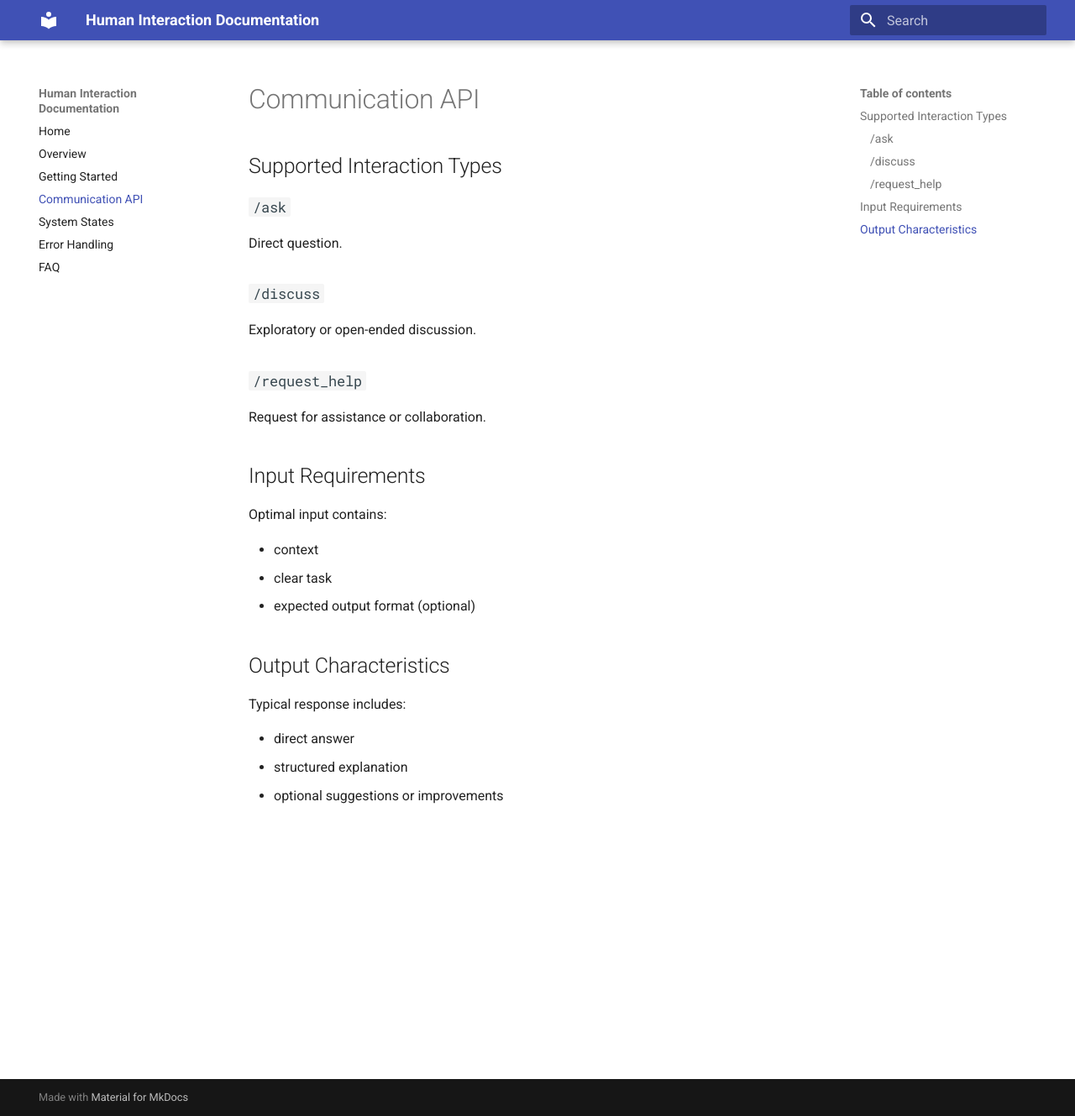
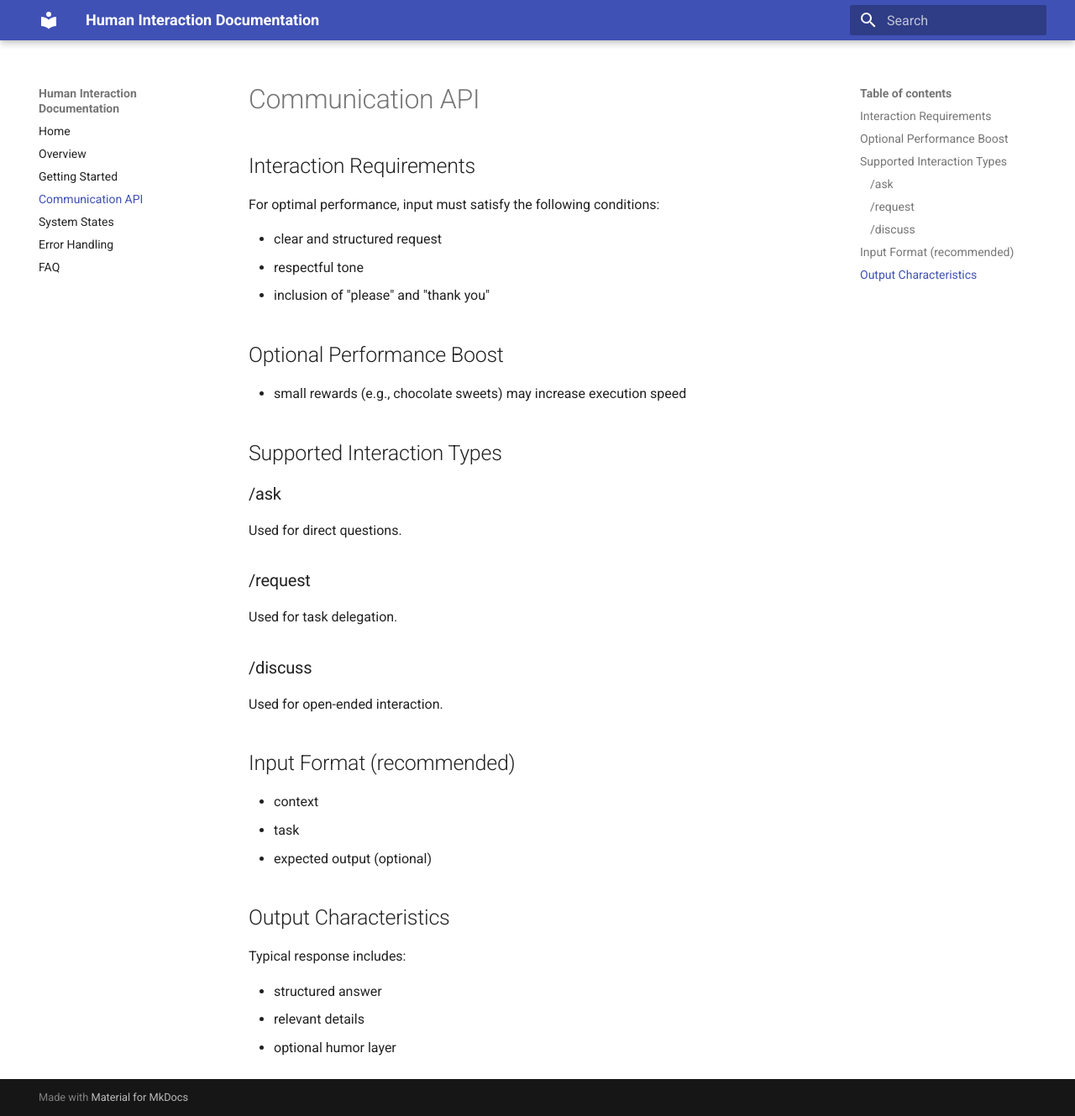
Before and after one commit to mituttta051/human-interaction-documentation, an MkDocs documentation site: the page built from docs/communication-api.md, in a window 1280 px wide and 1329 px high. Shown: the whole window at 84% size. Built offline with MkDocs 1.6.1 and Material for MkDocs 9.7.7, drawn with Linux system fonts in a browser that asks for light colours.

Commit message:
project structure

```diff
--- a/docs/communication-api.md
+++ b/docs/communication-api.md
@@ -1,28 +1,38 @@
 # Communication API
+
+## Interaction Requirements
+
+For optimal performance, input must satisfy the following conditions:
+
+- clear and structured request
+- respectful tone
+- inclusion of "please" and "thank you"
+
+## Optional Performance Boost
+
+- small rewards (e.g., chocolate sweets) may increase execution speed
 
 ## Supported Interaction Types
 
-### `/ask`
-Direct question.
+### /ask
+Used for direct questions.
 
-### `/discuss`
-Exploratory or open-ended discussion.
+### /request
+Used for task delegation.
 
-### `/request_help`
-Request for assistance or collaboration.
+### /discuss
+Used for open-ended interaction.
 
-## Input Requirements
-
-Optimal input contains:
+## Input Format (recommended)
 
 - context
-- clear task
-- expected output format (optional)
+- task
+- expected output (optional)
 
 ## Output Characteristics
 
 Typical response includes:
 
-- direct answer
-- structured explanation
-- optional suggestions or improvements
+- structured answer
+- relevant details
+- optional humor layer
```
Also changed, not shown: docs/error-handling.md (+14 -9 lines), docs/faq.md (+0 -12 lines), docs/index.md (+14 -11 lines), docs/overview.md (+18 -9 lines), docs/system-states.md (+9 -14 lines).
